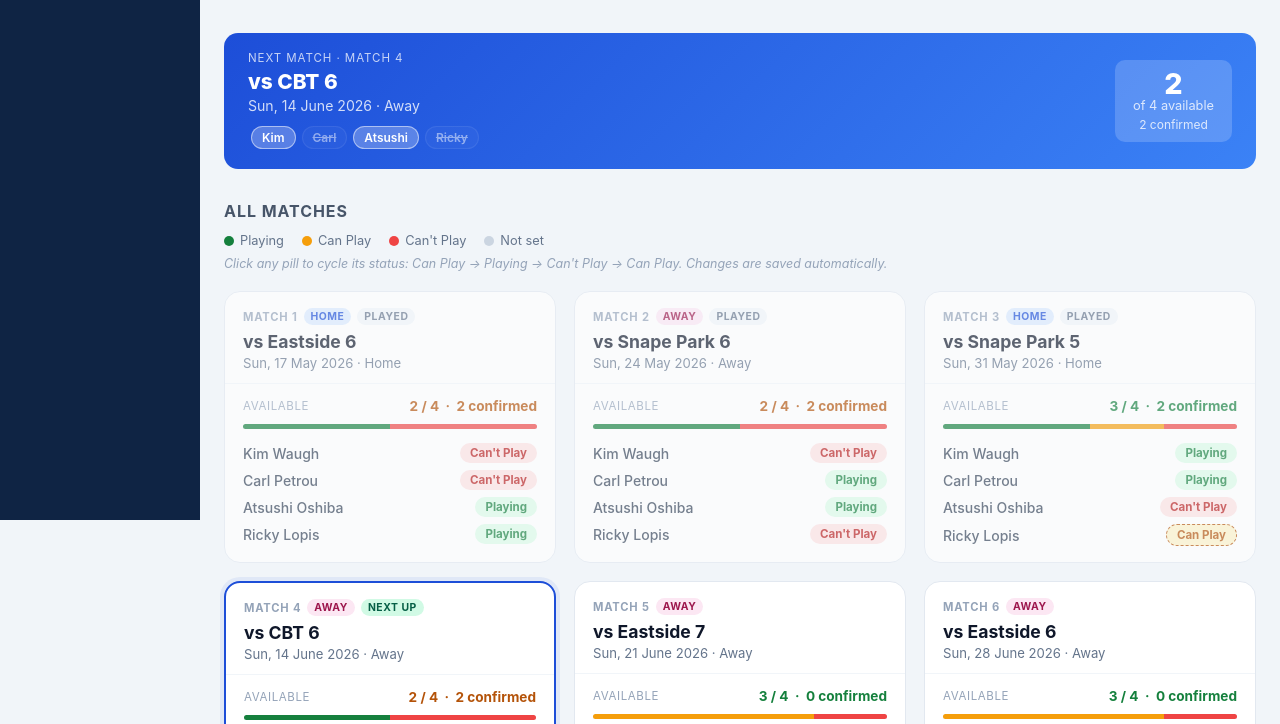
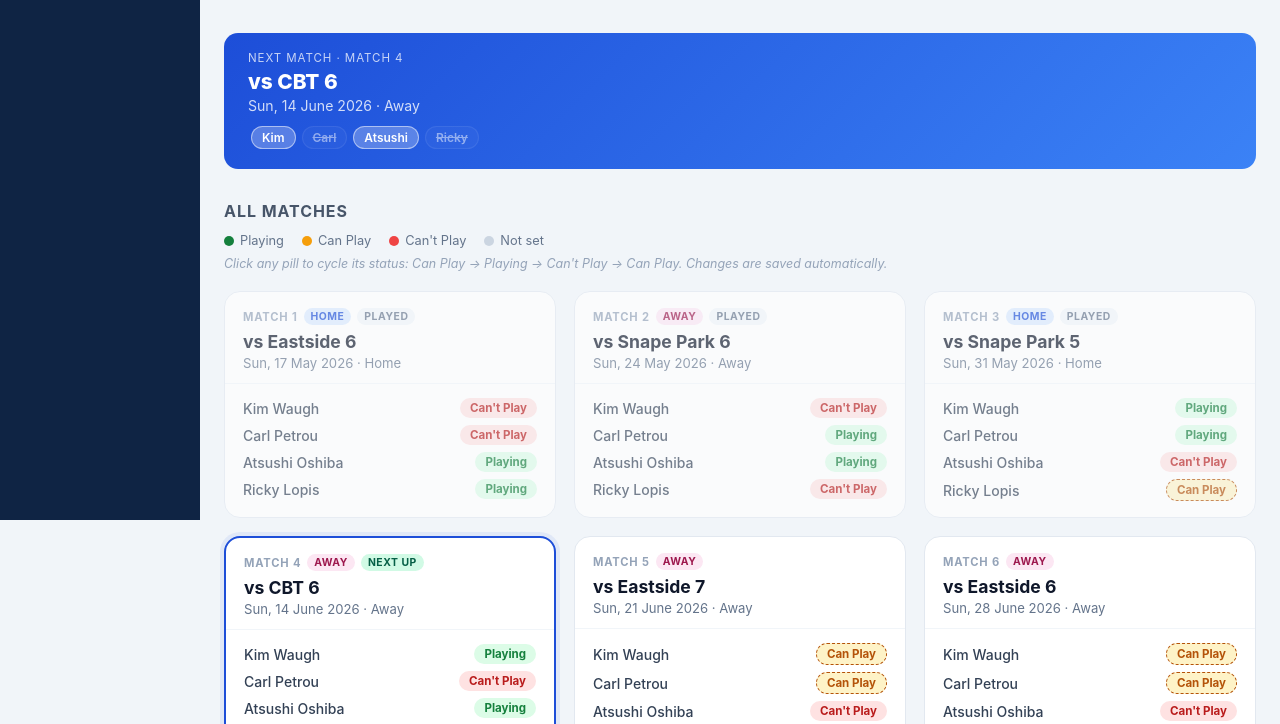
Before and after one commit to measwe/esta-tennis, a plain HTML site: page dashboard.html in a window 1280 px wide. Shown: the part 280-1004 px from the top of the page. Drawn offline with Linux system fonts and the light colour scheme.

Commit message:
Remove availability UI clutter; fix GitHub token scope
- Remove Avg Available stat card, available count/bar from match cards,
  and available count from next-match banner on schedule page
- Fix Captain Settings token link to request gist scope instead of repo

Co-Authored-By: Claude Sonnet 4.6 <noreply@anthropic.com>

```diff
--- a/dashboard.html
+++ b/dashboard.html
@@ -536,7 +536,6 @@
       <div class="stat-card"><div class="num">${upcoming}</div><div class="lbl">Remaining</div></div>
       <div class="stat-card"><div class="num">${daysToNext}</div><div class="lbl">Days to Next</div></div>
       <div class="stat-card"><div class="num">${PLAYERS.length}</div><div class="lbl">Players</div></div>
-      <div class="stat-card"><div class="num">${avgAvail}</div><div class="lbl">Avg Available</div></div>
     `;
   }
 
@@ -568,11 +567,6 @@
           <div class="nxt-opponent">vs ${nextMatch.opponent}</div>
           <div class="nxt-detail">${formatDate(nextMatch.date)} · ${nextMatch.location}</div>
           <div style="margin-top:10px">${playerList}</div>
-        </div>
-        <div class="nxt-avail">
-          <span class="big">${avail}</span>
-          <span style="opacity:0.8">of ${PLAYERS.length} available</span>
-          <div style="margin-top:4px; opacity:0.8; font-size:0.75rem">${confirmed} confirmed</div>
         </div>
       </div>
     `;
@@ -631,16 +625,6 @@
             <div class="match-date">${formatDate(match.date)}${match.type !== 'knockout' && match.location !== 'TBD' ? ' · ' + match.location : ''}</div>
           </div>
           <div class="card-body">
-            <div class="avail-row">
-              <span class="avail-label">Available</span>
-              <span class="avail-count ${availClass}">${avail} / ${total} &nbsp;·&nbsp; ${confirmed} confirmed</span>
-            </div>
-            <div class="avail-bar">
-              <div class="bar-seg bar-playing"  style="width:${pct('playing')}"></div>
-              <div class="bar-seg bar-selected" style="width:${pct('selected')}"></div>
-              <div class="bar-seg bar-canplay"  style="width:${pct('canplay')}"></div>
-              <div class="bar-seg bar-cantplay" style="width:${pct('cantplay')}"></div>
-            </div>
             <div class="players-list">${playerRows}</div>
           </div>
         </div>
```
Also changed, not shown: results.html (+1 -1 lines).
